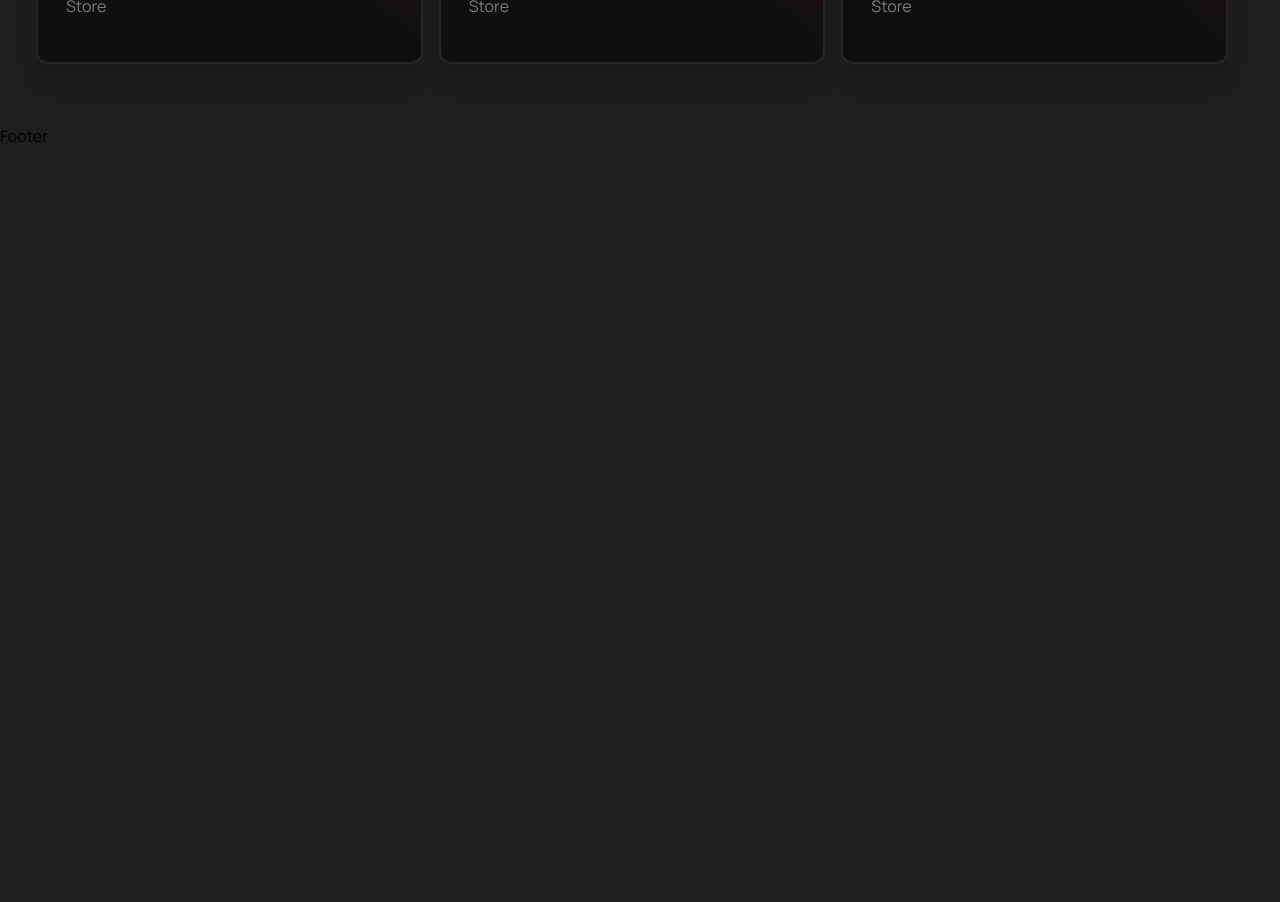
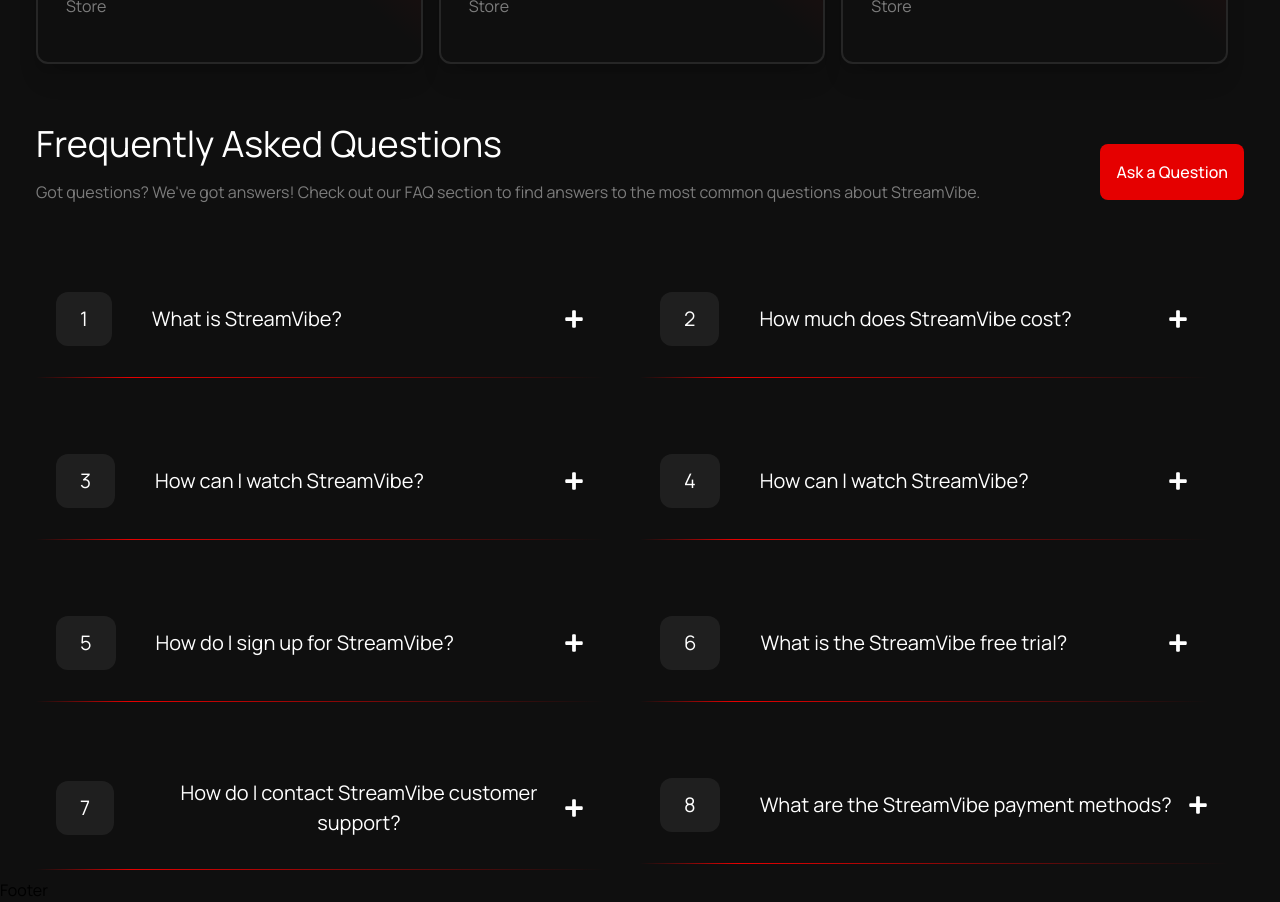
Before and after one commit to BashirrMehdixan/movie-vite, a React (Vite) app: page / in a window 1280 px wide. Shown: the part 1760-2662 px from the top of the page. Before the commit the page ends 1908 px from the top, so only its background shows below. Built offline with nearby package versions, Linux system fonts and the light colour scheme; no server answers.

Commit message:
F.A.Q section completed

```diff
--- a/package.json
+++ b/package.json
@@ -10,6 +10,7 @@
     "preview": "vite preview"
   },
   "dependencies": {
+    "@szhsin/react-accordion": "^1.2.4",
     "react": "^18.3.1",
     "react-dom": "^18.3.1",
     "react-icons": "^5.2.1",
--- a/src/App.css
+++ b/src/App.css
@@ -25,3 +25,15 @@
     background: rgba(15, 15, 15, 1) linear-gradient(221.52deg, rgba(229, 0, 0, 1) -208.03%, rgba(229, 0, 0, 0) 41.32%);
     cursor: pointer;
 }
+
+
+.accordion-item::after {
+    position: absolute;
+    content: "";
+    width: 100%;
+    height: 1px;
+    background: linear-gradient(90deg, rgba(229, 0, 0, 0) 0%, #E50000 16.67%, rgba(229, 0, 0, 0) 100%);
+    bottom: 0;
+
+
+}
--- /dev/null
+++ b/src/components/AccordionItem.jsx
@@ -0,0 +1,36 @@
+import {useState} from 'react';
+import {FaPlus, FaMinus} from "react-icons/fa";
+
+const AccordionItem = ({count,title, content}) => {
+    const [isOpen, setIsOpen] = useState(false);
+
+    const toggleAccordion = () => {
+        setIsOpen(!isOpen);
+    };
+
+    return (
+        <div className="relative py-3 rounded-lg mb-2 text-white accordion-item">
+            <button
+                className="flex items-center justify-between w-full text-[20px] font-normal bg-transparent border-0 border-transparent focus:outline-none p-5"
+                onClick={toggleAccordion}
+            >
+                <div className="flex items-center">
+                    <div className="bg-[#1F1F1F] mr-10 py-3 px-6 rounded-xl">
+                        {count}
+                    </div>
+                    <span>{title}</span>
+                </div>
+                <span>
+                    {isOpen ? <FaMinus/> : <FaPlus/>}
+                </span>
+            </button>
+            {isOpen && (
+                <div className="p-5 bg-transparent">
+                    <p className="opacity-45">{content}</p>
+                </div>
+            )}
+        </div>
+    );
+};
+
+export default AccordionItem;
--- a/src/components/BannerComponent.jsx
+++ b/src/components/BannerComponent.jsx
@@ -24,7 +24,7 @@
                             {overview}
                         </p>
                         <Link to={`movies/${id.toString()}`}
-                            className={'inline-flex items-center justify-center bg-[#FF0000] px-8 py-5 space-x-2 rounded-lg capitalize transition-all ease-linear hover:bg-[#E50000]'}
+                            className={'inline-flex items-center justify-center bg-[#E50000] px-8 py-5 space-x-2 rounded-lg capitalize transition-all duration-500 hover:bg-opacity-60'}
                         >
                             <span>
                                 <FaPlay/>
--- a/src/index.css
+++ b/src/index.css
@@ -4,6 +4,7 @@
 
 @layer base {
     html {
-        font-family: "Manrope",  sans-serif;
+        font-family: "Manrope", sans-serif;
+        background-color: #0F0F0F;
     }
 }
--- a/src/layouts/Navbar.jsx
+++ b/src/layouts/Navbar.jsx
@@ -15,7 +15,7 @@
     return (
         <>
             <header
-                className={`fixed w-full z-20 bg-gradient-to-b from-current to-transparent transition-all duration-300`}>
+                className={`fixed w-full z-20 bg-gradient-to-b from-current to-transparent transition-all duration-500`}>
                 <div className="container">
                     <div className={"flex items-center justify-between py-5"}>
                         <div className={"w-1/6"}>
@@ -25,27 +25,27 @@
                         </div>
                         <div className="w-4/6">
                             <ul className="w-[500px] flex items-center justify-between text-white bg-[#0F0F0F] border-[2px] border-[#1F1F1F] p-3 mx-auto rounded-2xl">
-                                <li className={"opacity-50 transition-all ease-in has-[.active]:opacity-100 has-[.active]:bg-[#1A1A1A] hover:bg-[#1A1A1A] hover:opacity-100 rounded-xl"}>
+                                <li className={"opacity-50 transition-all duration-500 has-[.active]:opacity-100 has-[.active]:bg-[#1A1A1A] hover:bg-[#1A1A1A] hover:opacity-100 rounded-xl"}>
                                     <NavLink to={"/"} className={"block py-3 px-3 rounded-xl"}>
                                         Home
                                     </NavLink>
                                 </li>
-                                <li className={"opacity-50 transition-all ease-in has-[.active]:opacity-100 has-[.active]:bg-[#1A1A1A] hover:bg-[#1A1A1A] hover:opacity-100 rounded-xl"}>
+                                <li className={"opacity-50 transition-all duration-500 has-[.active]:opacity-100 has-[.active]:bg-[#1A1A1A] hover:bg-[#1A1A1A] hover:opacity-100 rounded-xl"}>
                                     <NavLink to={"movies"} className={"block py-3 px-4 rounded-xl"}>
                                         Movies
                                     </NavLink>
                                 </li>
-                                <li className={"opacity-50 transition-all ease-in has-[.active]:opacity-100 has-[.active]:bg-[#1A1A1A] hover:bg-[#1A1A1A] hover:opacity-100 rounded-xl"}>
+                                <li className={"opacity-50 transition-all duration-500 has-[.active]:opacity-100 has-[.active]:bg-[#1A1A1A] hover:bg-[#1A1A1A] hover:opacity-100 rounded-xl"}>
                                     <NavLink to={"shows"} className={"block py-3 px-4 rounded-xl"}>
                                         Shows
                                     </NavLink>
                                 </li>
-                                <li className={"opacity-50 transition-all ease-in has-[.active]:opacity-100 has-[.active]:bg-[#1A1A1A] hover:bg-[#1A1A1A] hover:opacity-100 rounded-xl"}>
+                                <li className={"opacity-50 transition-all duration-500 has-[.active]:opacity-100 has-[.active]:bg-[#1A1A1A] hover:bg-[#1A1A1A] hover:opacity-100 rounded-xl"}>
                                     <NavLink to={"/support"} className={"block p-3 rounded-xl"}>
                                         Support
                                     </NavLink>
                                 </li>
-                                <li className={"opacity-50 transition-all ease-in has-[.active]:opacity-100 has-[.active]:bg-[#1A1A1A] hover:bg-[#1A1A1A] hover:opacity-100 rounded-xl"}>
+                                <li className={"opacity-50 transition-all duration-500 has-[.active]:opacity-100 has-[.active]:bg-[#1A1A1A] hover:bg-[#1A1A1A] hover:opacity-100 rounded-xl"}>
                                     <NavLink to={"/subscriptions"} className={"block p-3 rounded-xl"}>
                                         Subscriptions
                                     </NavLink>
--- a/src/layouts/RootLayout.jsx
+++ b/src/layouts/RootLayout.jsx
@@ -4,10 +4,6 @@
 import Footer from "/src/layouts/Footer";
 
 const RootLayout = () => {
-    useEffect(() => {
-        document.body.classList.add('bg-[#1E1E1E]');
-
-    }, []);
     return (
         <>
             <Navbar/>
--- /dev/null
+++ b/src/pages/home/HomeFAQ.jsx
@@ -0,0 +1,80 @@
+import {Link} from "react-router-dom";
+import AccordionItem from "/src/components/AccordionItem";
+import SectionTitle from "/src/components/SectionTitle";
+
+const HomeFAQ = () => {
+    return (
+        <>
+            <div className="container">
+                <div className="flex items-center justify-between">
+                    <SectionTitle
+                        heading={'Frequently Asked Questions'}
+                        inner={'Got questions? We\'ve got answers! Check out our FAQ section to find answers to the most common questions about StreamVibe.'}
+                    />
+                    <Link to={"/"} className={"bg-[#E50000] text-white font-medium p-4 rounded-lg"}>
+                        Ask a Question
+                    </Link>
+                </div>
+                <div className={"max-h-[700px] flex flex-wrap gap-9 pt-10"}>
+                    <div className="w-[calc(50%-2.25rem)]">
+                        <AccordionItem
+                            title={'What is StreamVibe?'}
+                            content={'StreamVibe is a streaming service that allows you to watch movies and shows on demand.'}
+                            count={1}
+                        />
+                    </div>
+                    <div className="w-[calc(50%-2.25rem)]">
+                        <AccordionItem
+                            title={'How much does StreamVibe cost?'}
+                            content={'StreamVibe is a streaming service that allows you to watch movies and shows on demand.'}
+                            count={2}
+                        />
+                    </div>
+                    <div className="w-[calc(50%-2.25rem)]">
+                        <AccordionItem
+                            title={'How can I watch StreamVibe?'}
+                            content={'StreamVibe is a streaming service that allows you to watch movies and shows on demand.'}
+                            count={3}
+                        />
+                    </div>
+                    <div className="w-[calc(50%-2.25rem)]">
+                        <AccordionItem
+                            title={'How can I watch StreamVibe?'}
+                            content={'StreamVibe is a streaming service that allows you to watch movies and shows on demand.'}
+                            count={4}
+                        />
+                    </div>
+                    <div className="w-[calc(50%-2.25rem)]">
+                        <AccordionItem
+                            title={'How do I sign up for StreamVibe?'}
+                            content={'StreamVibe is a streaming service that allows you to watch movies and shows on demand.'}
+                            count={5}
+                        />
+                    </div>
+                    <div className="w-[calc(50%-2.25rem)]">
+                        <AccordionItem
+                            title={'What is the StreamVibe free trial?'}
+                            content={'StreamVibe is a streaming service that allows you to watch movies and shows on demand.'}
+                            count={6}
+                        />
+                    </div>
+                    <div className="w-[calc(50%-2.25rem)]">
+                        <AccordionItem
+                            title={'How do I contact StreamVibe customer support?'}
+                            content={'StreamVibe is a streaming service that allows you to watch movies and shows on demand.'}
+                            count={7}
+                        />
+                    </div>
+                    <div className="w-[calc(50%-1rem)]">
+                        <AccordionItem
+                            title={'What are the StreamVibe payment methods?'}
+                            content={'StreamVibe is a streaming service that allows you to watch movies and shows on demand.'}
+                            count={8}
+                        />
+                    </div>
+                </div>
+            </div>
+        </>
+    )
+}
+export default HomeFAQ;
--- a/src/pages/home/HomeIndex.jsx
+++ b/src/pages/home/HomeIndex.jsx
@@ -1,6 +1,7 @@
 import HomeBanner from "/src/pages/home/HomeBanner";
 import HomeCategory from "/src/pages/home/HomeCategory";
-import HomeDevices from "/src/pages/home/HomeDevices.jsx";
+import HomeDevices from "/src/pages/home/HomeDevices";
+import HomeFAQ from "/src/pages/home/HomeFAQ";
 
 const HomeIndex = () => {
     return (
@@ -8,6 +9,7 @@
             <HomeBanner/>
             <HomeCategory/>
             <HomeDevices/>
+            <HomeFAQ/>
         </>
     )
 }
```
Also changed, not shown: 1 other file (tests, documents, lock files or other folders).
